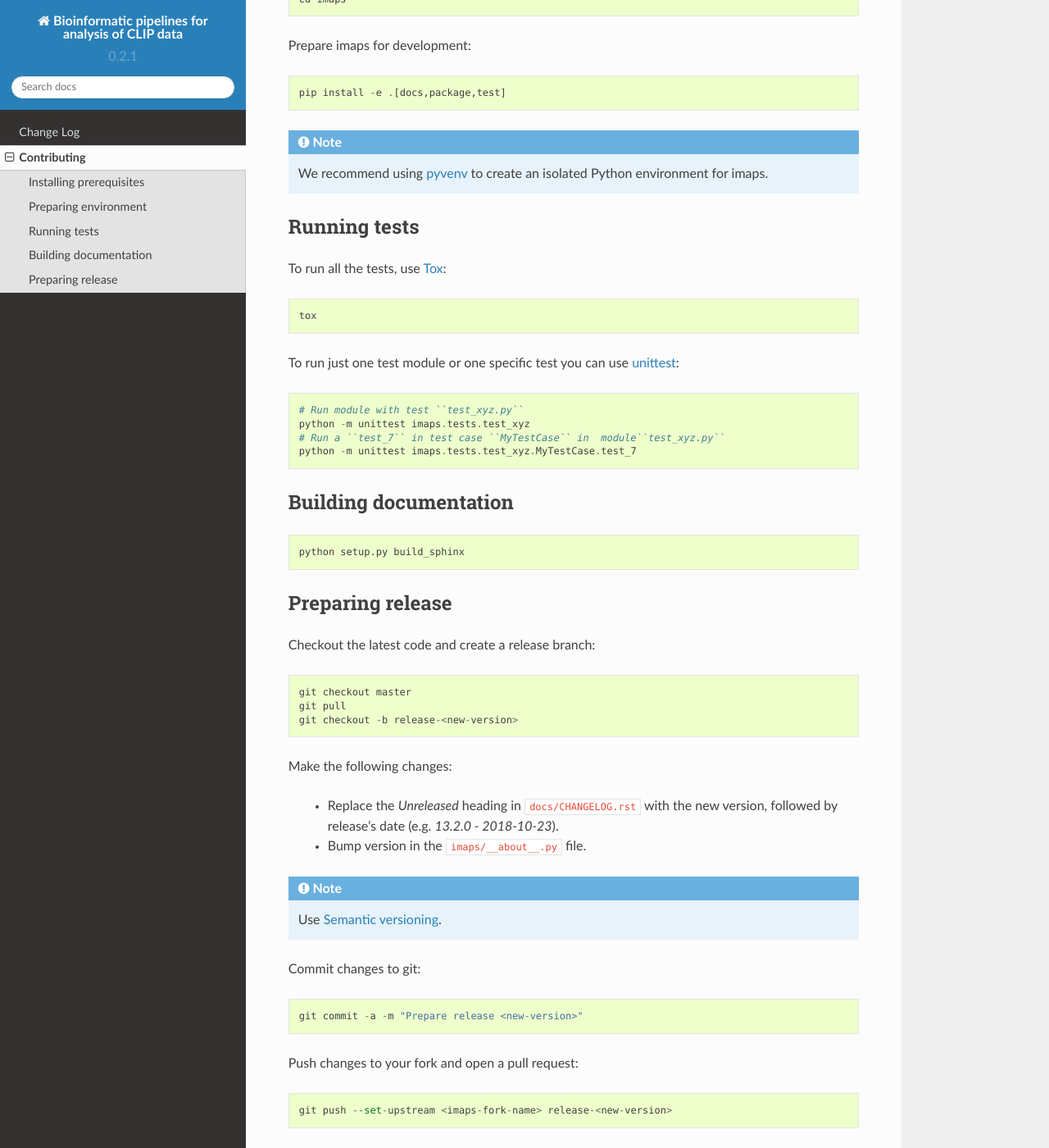
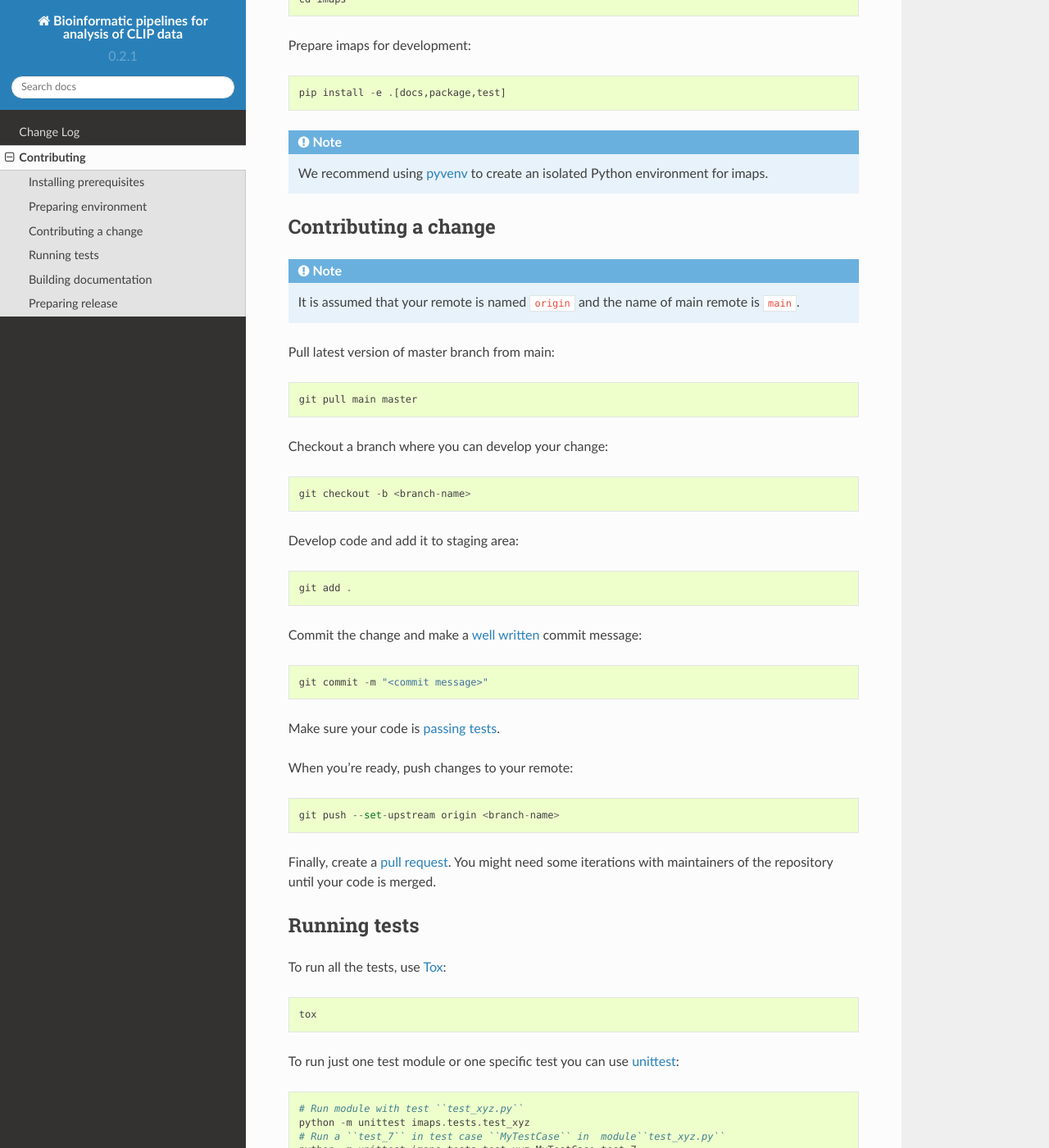
Before and after one commit to kkuret/imaps, a Sphinx documentation site: the page built from docs/contributing.rst, in a window 1280 px wide and 1400 px high, scrolled down 528 px. Shown: the whole window at 82% size. Built offline with Sphinx 7.4.7 and the Read the Docs theme 2.0.0, drawn with Linux system fonts in a browser that asks for light colours.

Commit message:
Add contributing guidelines for proposing a change

```diff
--- a/docs/CHANGELOG.rst
+++ b/docs/CHANGELOG.rst
@@ -8,6 +8,10 @@ All notable changes to this project are documented in this file.
 ==========
 Unreleased
 ==========
+
+Added
+-----
+- Add contributing guidelines for proposing a change
 
 Changed
 -------
--- a/docs/contributing.rst
+++ b/docs/contributing.rst
@@ -36,6 +36,44 @@ Prepare imaps for development::
     to create an isolated Python environment for imaps.
 
 .. _imaps's git repository: https://github.com/jernejule/imaps
+
+Contributing a change
+=====================
+
+.. note::
+
+    It is assumed that your remote is named ``origin`` and the name of main
+    remote is ``main``.
+
+Pull latest version of master branch from main::
+
+    git pull main master
+
+Checkout a branch where you can develop your change::
+
+    git checkout -b <branch-name>
+
+Develop code and add it to staging area::
+
+    git add .
+
+Commit the change and make a `well written`_  commit message::
+
+    git commit -m "<commit message>"
+
+Make sure your code is :ref:`passing tests <running-tests>`.
+
+When you're ready, push changes to your remote::
+
+    git push --set-upstream origin <branch-name>
+
+Finally, create a `pull request`_. You might need some iterations with
+maintainers of the repository until your code is merged.
+
+.. _well written: https://chris.beams.io/posts/git-commit/
+.. _pull request: https://packaging.python.org/en/latest/distributing/#semantic-versioning-preferred
+
+.. _running-tests:
 
 Running tests
 =============
```
